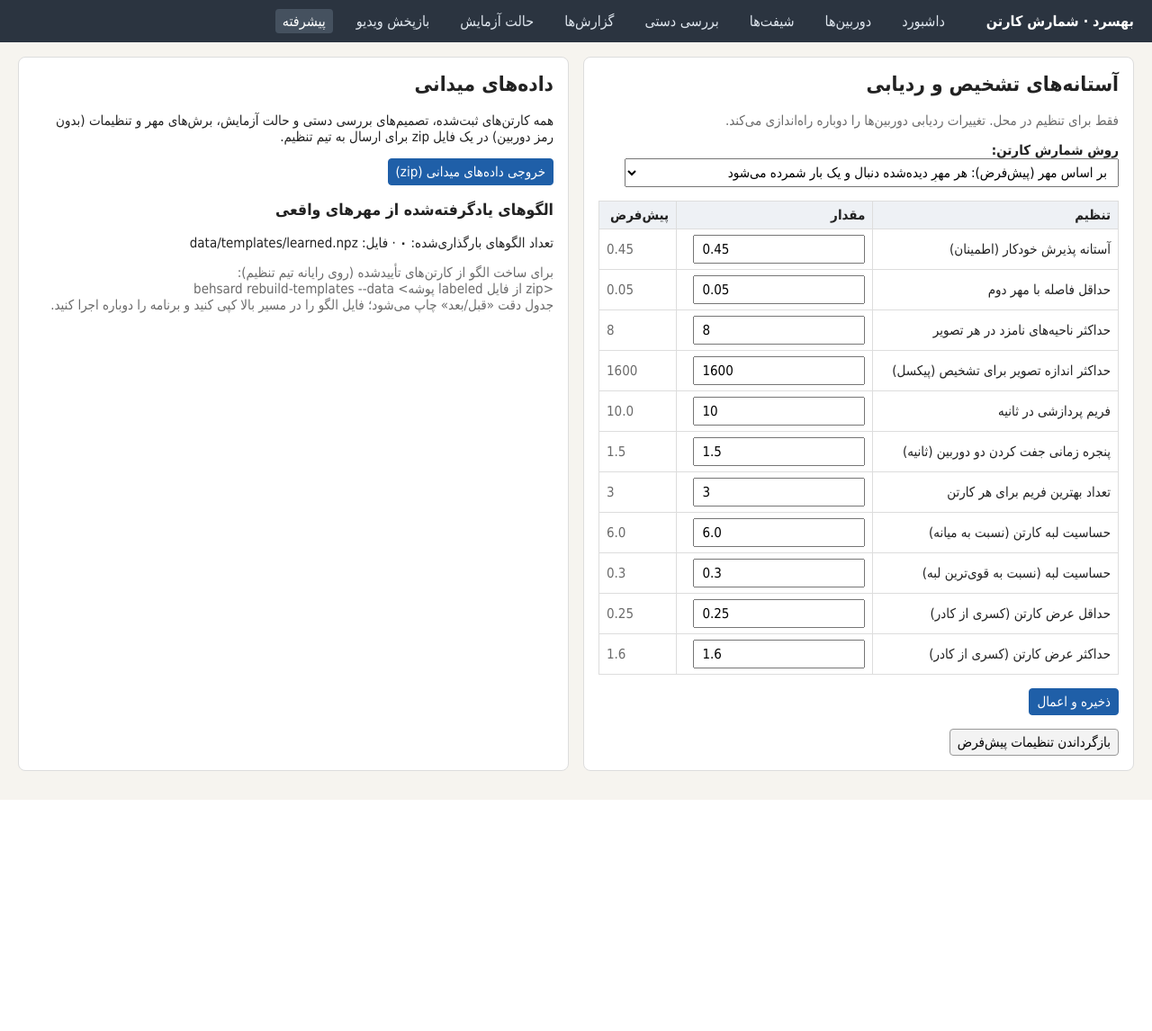
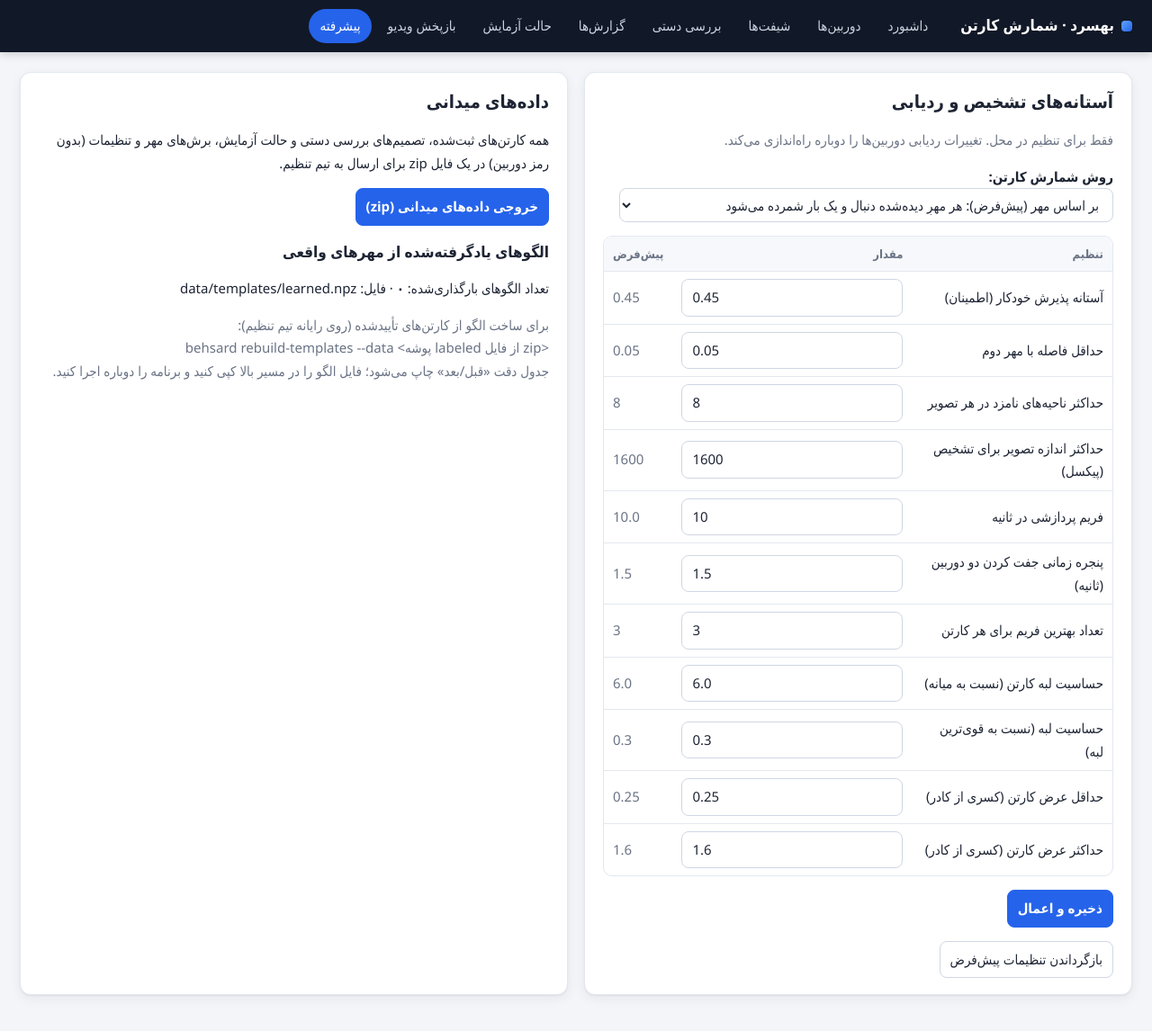
Before and after one commit to ItsAliBhr/Behsard, a FastAPI app: page /advanced in a window 1280 px wide. Shown: the whole page at 90% size. Before the commit the page ends 889 px from the top, so only its background shows below. Run offline with FastAPI, Linux system fonts and the light colour scheme; data that the repository does not hold is empty; parts of the project's set-up code (start-up, migrations or seed data) failed here and were passed over.

Commit message:
UI: lighter, more modern style (shared stylesheet only)
Sticky dark header with pill navigation, soft card shadows, rounded
tables and inputs with focus ring, clearer buttons and notices.
No page structure or behaviour changes.

Co-Authored-By: Claude Opus 5.5 <noreply@anthropic.com>
Claude-Session: https://claude.ai/code/session_01PYRRbaCKA3VZohf6yH4Lpv

```diff
--- a/src/behsard/web/templates/base.html
+++ b/src/behsard/web/templates/base.html
@@ -6,43 +6,63 @@
 <title>{% block title %}بهسرد{% endblock %} — شمارش کارتن</title>
 <script src="/static/htmx.min.js"></script>
 <style>
-  :root { --bg:#f6f4ef; --card:#fff; --ink:#222; --muted:#6b6b6b; --accent:#1f5fa8; --ok:#2e7d32; --warn:#b26a00; --bad:#c62828; --line:#ddd; }
+  :root {
+    --bg:#f3f5f9; --card:#fff; --ink:#1d2433; --muted:#6a7385; --line:#e3e7ef; --soft:#f6f8fb;
+    --accent:#2563eb; --accent-2:#1d4ed8; --accent-soft:#e8efff;
+    --ok:#15803d; --ok-soft:#e7f6ec; --warn:#b45309; --warn-soft:#fff4e0; --bad:#c62828; --bad-soft:#fdecec;
+    --nav:#111827; --radius:12px; --shadow:0 1px 2px rgba(16,24,40,.06), 0 4px 14px rgba(16,24,40,.06);
+  }
   * { box-sizing: border-box; }
-  body { margin:0; font-family: Tahoma, "Vazirmatn", "Segoe UI", sans-serif; background:var(--bg); color:var(--ink); font-size:15px; }
-  header { background:#2b3440; color:#fff; display:flex; gap:24px; align-items:center; padding:10px 20px; }
-  header a { color:#dfe6ee; text-decoration:none; padding:4px 8px; border-radius:4px; }
-  header a.active, header a:hover { background:#45515f; color:#fff; }
-  header .brand { font-weight:bold; margin-left:20px; }
-  header { flex-wrap:wrap; gap:8px 18px; font-size:16px; }
-  .badge { background:#e65100; color:#fff; border-radius:10px; padding:0 7px; font-size:13px; }
-  .ok-dot { display:inline-block; width:12px; height:12px; border-radius:6px; background:var(--ok); }
-  .bad-dot { display:inline-block; width:12px; height:12px; border-radius:6px; background:var(--bad); }
-  .warn-dot { display:inline-block; width:12px; height:12px; border-radius:6px; background:var(--warn); }
-  .big { font-size:28px; font-weight:bold; }
-  .grid2 { display:grid; grid-template-columns: repeat(auto-fit, minmax(420px, 1fr)); gap:16px; }
-  main { padding:16px 20px; max-width:1400px; margin:auto; }
-  .card { background:var(--card); border:1px solid var(--line); border-radius:8px; padding:16px; margin-bottom:16px; }
+  body { margin:0; font-family: "Vazirmatn", "Segoe UI", Tahoma, sans-serif; background:var(--bg); color:var(--ink); font-size:15px; line-height:1.7; }
+  header { position:sticky; top:0; z-index:20; background:var(--nav); color:#fff; display:flex; flex-wrap:wrap; align-items:center; gap:6px 6px; padding:10px 22px; box-shadow:0 2px 10px rgba(0,0,0,.18); font-size:15px; }
+  header .brand { font-weight:bold; font-size:17px; margin-left:18px; display:flex; align-items:center; gap:8px; }
+  header .brand::before { content:""; width:12px; height:12px; border-radius:4px; background:linear-gradient(135deg,#60a5fa,#2563eb); display:inline-block; }
+  header a { color:#cbd5e1; text-decoration:none; padding:6px 12px; border-radius:999px; transition:background .15s, color .15s; }
+  header a:hover { background:rgba(255,255,255,.08); color:#fff; }
+  header a.active { background:var(--accent); color:#fff; }
+  .badge { background:#f97316; color:#fff; border-radius:999px; padding:0 8px; font-size:12px; margin-right:4px; }
+  .ok-dot, .bad-dot, .warn-dot { display:inline-block; width:10px; height:10px; border-radius:50%; vertical-align:middle; }
+  .ok-dot { background:var(--ok); box-shadow:0 0 0 3px var(--ok-soft); }
+  .bad-dot { background:var(--bad); box-shadow:0 0 0 3px var(--bad-soft); }
+  .warn-dot { background:var(--warn); box-shadow:0 0 0 3px var(--warn-soft); }
+  .big { font-size:30px; font-weight:bold; letter-spacing:-.5px; }
+  .grid2 { display:grid; grid-template-columns: repeat(auto-fit, minmax(420px, 1fr)); gap:18px; }
+  main { padding:22px; max-width:1400px; margin:auto; }
+  h1, h2, h3 { line-height:1.4; }
+  h2 { font-size:20px; } h3 { font-size:17px; }
+  .card { background:var(--card); border:1px solid var(--line); border-radius:var(--radius); padding:18px 20px; margin-bottom:18px; box-shadow:var(--shadow); }
   .muted { color:var(--muted); }
+  a { color:var(--accent); }
   .ltr { direction:ltr; unicode-bidi:embed; display:inline-block; }
-  table { border-collapse:collapse; width:100%; background:#fff; }
-  th, td { border:1px solid var(--line); padding:6px 8px; text-align:right; }
-  th { background:#eef1f5; }
-  td.num { text-align:left; direction:ltr; }
-  input, select, button { font:inherit; padding:5px 8px; }
-  button { cursor:pointer; border:1px solid #999; background:#f3f3f3; border-radius:4px; }
-  button.primary { background:var(--accent); color:#fff; border-color:var(--accent); }
-  .flash { padding:8px 12px; border-radius:6px; margin-bottom:10px; }
-  .flash.err { background:#fde8e8; color:var(--bad); }
-  .flash.ok { background:#e8f5e9; color:var(--ok); }
-  kbd { border:1px solid #aaa; border-bottom-width:2px; border-radius:3px; padding:0 5px; background:#fafafa; font-family:monospace; direction:ltr; display:inline-block; }
+  table { border-collapse:separate; border-spacing:0; width:100%; background:#fff; border:1px solid var(--line); border-radius:10px; overflow:hidden; }
+  th, td { border-bottom:1px solid var(--line); padding:8px 10px; text-align:right; }
+  tr:last-child td { border-bottom:none; }
+  th { background:var(--soft); color:var(--muted); font-weight:600; font-size:13px; }
+  tbody tr:hover td { background:#fafbfd; }
+  td.num { text-align:left; direction:ltr; font-variant-numeric:tabular-nums; }
+  input, select, button, textarea { font:inherit; padding:7px 11px; border-radius:8px; }
+  input, select, textarea { border:1px solid #cfd6e3; background:#fff; color:var(--ink); transition:border-color .15s, box-shadow .15s; }
+  input:focus, select:focus, textarea:focus { outline:none; border-color:var(--accent); box-shadow:0 0 0 3px var(--accent-soft); }
+  input[type=checkbox], input[type=radio] { padding:0; accent-color:var(--accent); }
+  button { cursor:pointer; border:1px solid #cfd6e3; background:#fff; color:var(--ink); transition:background .15s, border-color .15s, transform .05s; }
+  button:hover { background:var(--soft); border-color:#b8c2d3; }
+  button:active { transform:translateY(1px); }
+  button.primary { background:var(--accent); color:#fff; border-color:var(--accent); font-weight:600; }
+  button.primary:hover { background:var(--accent-2); border-color:var(--accent-2); }
+  button:disabled { opacity:.5; cursor:not-allowed; }
+  .flash { padding:10px 14px; border-radius:10px; margin-bottom:12px; border:1px solid transparent; border-right-width:4px; }
+  .flash.err { background:var(--bad-soft); color:var(--bad); border-color:#f5c2c2; border-right-color:var(--bad); }
+  .flash.ok { background:var(--ok-soft); color:var(--ok); border-color:#bfe3cb; border-right-color:var(--ok); }
+  kbd { border:1px solid #c5ccd8; border-bottom-width:2px; border-radius:5px; padding:0 6px; background:#fff; font-family:monospace; direction:ltr; display:inline-block; font-size:13px; }
+  img { border-radius:8px; }
 
   .review { display:grid; grid-template-columns: 1fr 360px; gap:16px; }
-  .imgs img.crop { max-width:100%; max-height:260px; border:3px solid var(--accent); border-radius:6px; background:#fff; image-rendering:auto; }
+  .imgs img.crop { max-width:100%; max-height:260px; border:3px solid var(--accent); border-radius:10px; background:#fff; image-rendering:auto; }
   .imgs img.full { max-width:100%; max-height:420px; border-radius:6px; margin-top:8px; }
   .thumbs img { height:90px; margin:4px; border:1px solid var(--line); cursor:zoom-in; }
   .cands { list-style:none; padding:0; margin:0; }
-  .cands li { display:flex; gap:10px; align-items:center; padding:6px 8px; border:1px solid var(--line); border-radius:6px; margin-bottom:6px; cursor:pointer; }
-  .cands li.hl { background:#e3eefb; border-color:var(--accent); }
+  .cands li { display:flex; gap:10px; align-items:center; padding:8px 10px; border:1px solid var(--line); border-radius:10px; transition:background .15s; margin-bottom:6px; cursor:pointer; }
+  .cands li.hl { background:var(--accent-soft); border-color:var(--accent); }
   .cands li.dim { opacity:.35; }
   .cands .code { font-family:monospace; font-size:20px; font-weight:bold; direction:ltr; }
   .cands .score { margin-right:auto; color:var(--muted); font-size:12px; direction:ltr; }
```
